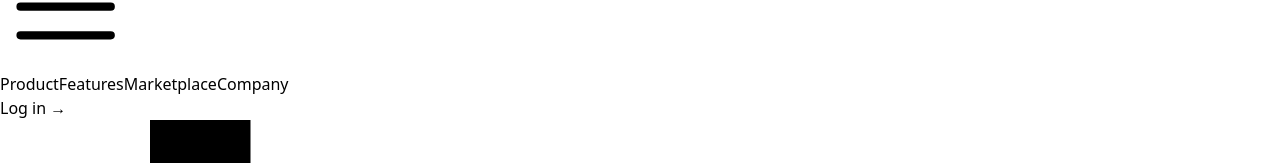
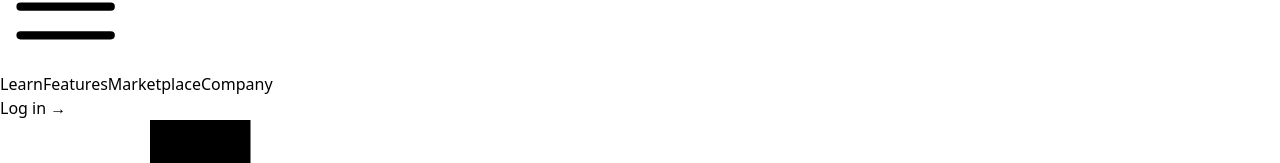
Before and after one commit to TanmayDabhade/CodeMoreWeb, a React (Vite) app: page /learn in a window 1280 px wide. Shown: the part 131-294 px from the top of the page. Built offline with nearby package versions, Linux system fonts and the light colour scheme.

Commit message:
Fixed Link

```diff
--- a/src/Home.jsx
+++ b/src/Home.jsx
@@ -37,9 +37,9 @@ export default function Home() {
             </div>
             <div className="hidden lg:flex lg:gap-x-12">
               {navigation.map((item) => (
-                <a key={item.name} href={item.href} className="text-sm font-semibold leading-6 text-gray-900">
+                <Link key={item.name} to={item.href} className="text-sm font-semibold leading-6 text-gray-900">
                   {item.name}
-                </a>
+                </Link>
               ))}
             </div>
             <div className="hidden lg:flex lg:flex-1 lg:justify-end">
--- a/src/Learn.jsx
+++ b/src/Learn.jsx
@@ -8,7 +8,7 @@ import CodeSnippet from './CodeSnippet'
 
 
 const navigation = [
-  { name: 'Product', href: '/about' },
+  { name: 'Learn', href: '/learn' },
   { name: 'Features', href: '#' },
   { name: 'Marketplace', href: '#' },
   { name: 'Company', href: '#' },
```
